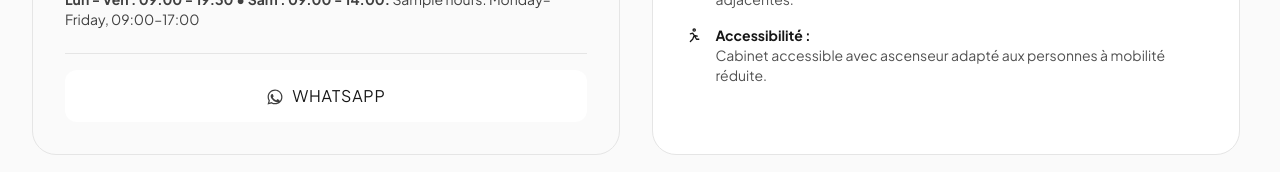
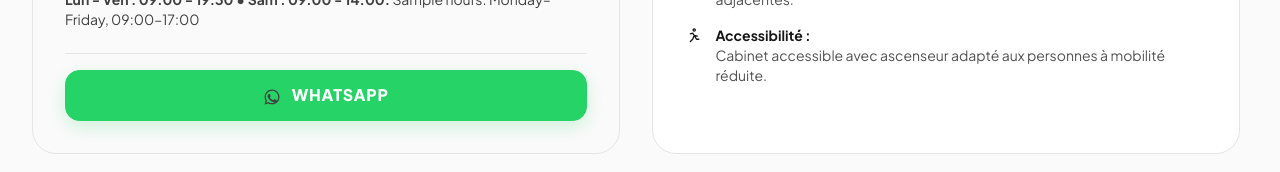
Before and after one commit to marvenpiadri/DrDali, an Angular app: page /clinic in a window 1280 px wide. Shown: the part 3496-3668 px from the top of the page. Built offline with nearby package versions, Linux system fonts and the light colour scheme; a web font is replaced by a local one.

Commit message:
Apply consistent WhatsApp green button styling

```diff
--- a/src/styles.css
+++ b/src/styles.css
@@ -1175,3 +1175,69 @@ a[role="button"][class~="bg-white"] {
 .dark a[role="button"][class~="dark:bg-white"] {
   color: #171717;
 }
+
+
+/* WhatsApp contact actions: intentionally preserve the brand green against
+   the site's monochrome palette and utility-class color overrides. */
+button:has(app-whatsapp-icon),
+a:has(app-whatsapp-icon),
+.faq-contact-button,
+.ui-emergency-whatsapp,
+a[href*="wa.me"] {
+  min-height: 2.9rem;
+  display: inline-flex;
+  align-items: center;
+  justify-content: center;
+  gap: .65rem;
+  padding: .8rem 1.2rem;
+  border: 1px solid #25d366 !important;
+  border-radius: .9rem;
+  color: #fff !important;
+  background: #25d366 !important;
+  font-weight: 750;
+  text-decoration: none;
+  box-shadow: 0 6px 18px rgb(37 211 102 / 20%);
+  transition: background-color .18s ease, border-color .18s ease, box-shadow .18s ease, transform .18s ease;
+  cursor: pointer;
+}
+button:has(app-whatsapp-icon):hover,
+a:has(app-whatsapp-icon):hover,
+.faq-contact-button:hover,
+.ui-emergency-whatsapp:hover,
+a[href*="wa.me"]:hover {
+  color: #fff !important;
+  background: #1fbd5b !important;
+  border-color: #1fbd5b !important;
+  box-shadow: 0 9px 24px rgb(37 211 102 / 28%);
+  transform: translateY(-1px);
+}
+button:has(app-whatsapp-icon) app-whatsapp-icon,
+a:has(app-whatsapp-icon) app-whatsapp-icon,
+button:has(app-whatsapp-icon) app-whatsapp-icon svg,
+a:has(app-whatsapp-icon) app-whatsapp-icon svg {
+  color: #fff !important;
+}
+button:has(app-whatsapp-icon):active,
+a:has(app-whatsapp-icon):active,
+.faq-contact-button:active,
+.ui-emergency-whatsapp:active,
+a[href*="wa.me"]:active {
+  transform: translateY(0) scale(.98);
+}
+button:has(app-whatsapp-icon):focus-visible,
+a:has(app-whatsapp-icon):focus-visible,
+.faq-contact-button:focus-visible,
+.ui-emergency-whatsapp:focus-visible,
+a[href*="wa.me"]:focus-visible {
+  outline: 3px solid rgb(37 211 102 / 45%);
+  outline-offset: 3px;
+}
+@media (prefers-reduced-motion: reduce) {
+  button:has(app-whatsapp-icon),
+  a:has(app-whatsapp-icon),
+  .faq-contact-button,
+  .ui-emergency-whatsapp,
+  a[href*="wa.me"] {
+    transition: none;
+  }
+}
```
